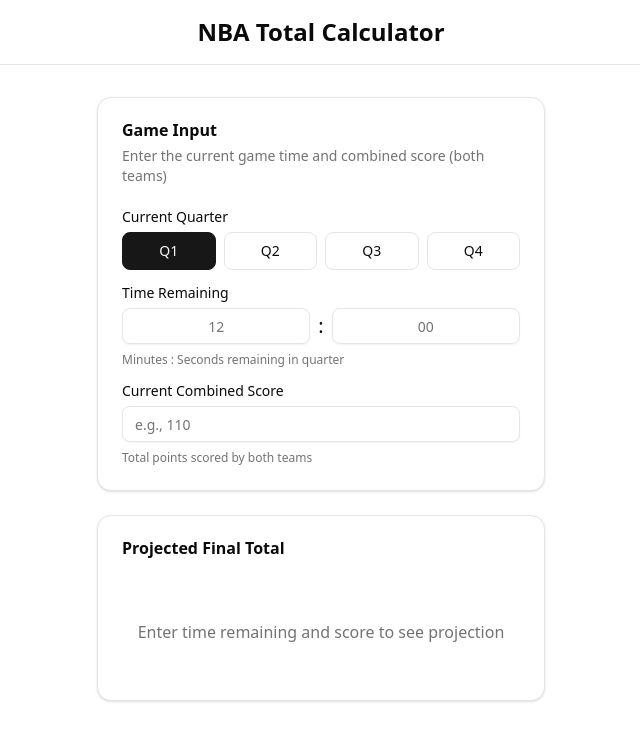
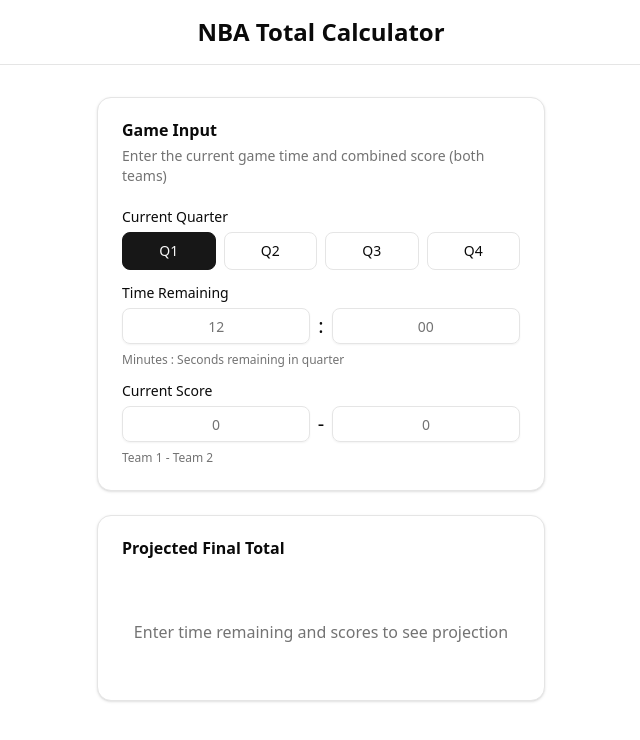
Before and after one commit to hechar788/nba-total-calculator, a React (Vite) app: page / in a window 1280 px wide. Shown: the top 740 px of the page, without its empty margins (319-959 px from the left). Built offline with nearby package versions, Linux system fonts and the light colour scheme.

Commit message:
Split score input into Team 1 and Team 2 fields

```diff
--- a/src/components/calculator/Calculator.tsx
+++ b/src/components/calculator/Calculator.tsx
@@ -10,7 +10,8 @@
   const [quarter, setQuarter] = useState<number>(1)
   const [minutes, setMinutes] = useState<string>('')
   const [seconds, setSeconds] = useState<string>('')
-  const [currentPoints, setCurrentPoints] = useState<string>('')
+  const [team1Score, setTeam1Score] = useState<string>('')
+  const [team2Score, setTeam2Score] = useState<string>('')
 
   const secondsRef = useRef<HTMLInputElement>(null)
 
@@ -34,14 +35,19 @@
     return total
   }, [quarter, minutes, seconds])
 
+  const currentPoints = useMemo(() => {
+    const t1 = parseInt(team1Score, 10)
+    const t2 = parseInt(team2Score, 10)
+    if (isNaN(t1) || isNaN(t2)) return null
+    return t1 + t2
+  }, [team1Score, team2Score])
+
   const result = useMemo(() => {
-    const points = parseFloat(currentPoints)
-
-    if (minutesElapsed === null || isNaN(points)) {
+    if (minutesElapsed === null || currentPoints === null) {
       return null
     }
 
-    return calculateExpectedTotal(minutesElapsed, points)
+    return calculateExpectedTotal(minutesElapsed, currentPoints)
   }, [minutesElapsed, currentPoints])
 
   const handleMinutesChange = (e: React.ChangeEvent<HTMLInputElement>) => {
@@ -72,10 +78,10 @@
     }
   }
 
-  const handlePointsChange = (e: React.ChangeEvent<HTMLInputElement>) => {
+  const handleScoreChange = (setter: React.Dispatch<React.SetStateAction<string>>) => (e: React.ChangeEvent<HTMLInputElement>) => {
     const value = e.target.value
-    if (value === '' || parseFloat(value) >= 0) {
-      setCurrentPoints(value)
+    if (value === '' || /^\d+$/.test(value)) {
+      setter(value)
     }
   }
 
@@ -137,17 +143,29 @@
             <p className="text-xs text-muted-foreground">Minutes : Seconds remaining in quarter</p>
           </div>
           <div className="space-y-2">
-            <Label htmlFor="points">Current Combined Score</Label>
-            <Input
-              id="points"
-              type="number"
-              min="0"
-              step="1"
-              placeholder="e.g., 110"
-              value={currentPoints}
-              onChange={handlePointsChange}
-            />
-            <p className="text-xs text-muted-foreground">Total points scored by both teams</p>
+            <Label>Current Score</Label>
+            <div className="flex items-center gap-2">
+              <Input
+                id="team1"
+                type="text"
+                inputMode="numeric"
+                placeholder="0"
+                value={team1Score}
+                onChange={handleScoreChange(setTeam1Score)}
+                className="text-center"
+              />
+              <span className="text-xl font-medium">-</span>
+              <Input
+                id="team2"
+                type="text"
+                inputMode="numeric"
+                placeholder="0"
+                value={team2Score}
+                onChange={handleScoreChange(setTeam2Score)}
+                className="text-center"
+              />
+            </div>
+            <p className="text-xs text-muted-foreground">Team 1 - Team 2</p>
           </div>
         </CardContent>
       </Card>
@@ -185,8 +203,8 @@
             </div>
           ) : (
             <div className="text-center text-muted-foreground py-8">
-              {minutes === '' || currentPoints === '' ? (
-                'Enter time remaining and score to see projection'
+              {minutes === '' || team1Score === '' || team2Score === '' ? (
+                'Enter time remaining and scores to see projection'
               ) : minutesElapsed === null ? (
                 'Invalid time entered'
               ) : (
```
Also changed, not shown: .claude/settings.local.json (added).
